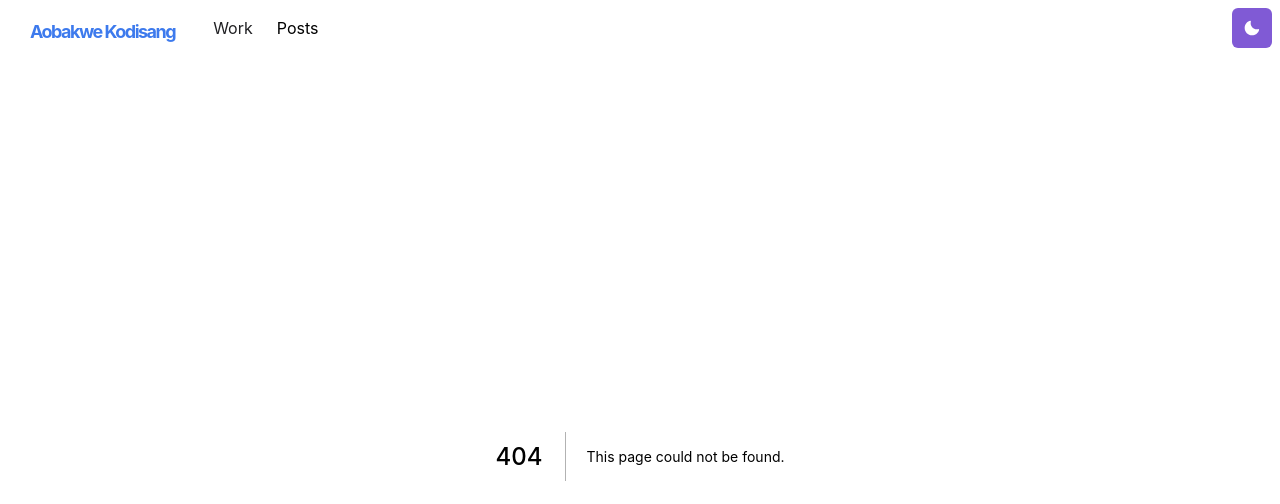
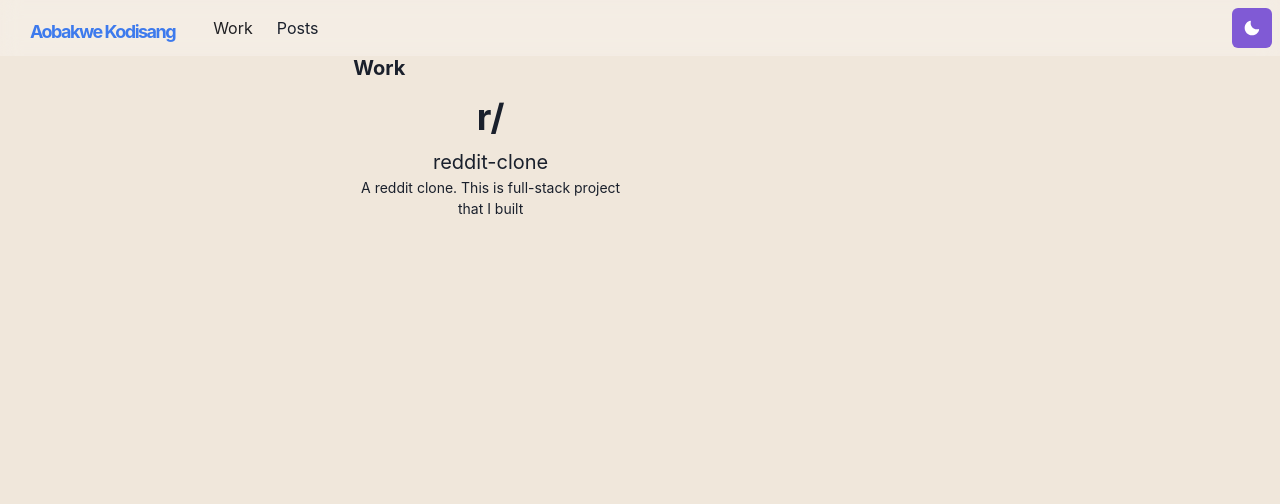
Before and after one commit to OkayAobakwe/friendly-octo-spork, a Next.js app: page /work in a window 1280 px wide. Before the commit this address had no page. Shown: the top 504 px of the page. Built offline with nearby package versions, Linux system fonts and the light colour scheme.

Commit message:
feat(work): add the work page

```diff
--- /dev/null
+++ b/components/GridItem.js
@@ -0,0 +1,51 @@
+import NextLink from "next/link"
+import Image from "next/image"
+import { Box, Text, LinkBox, LinkOverlay, Heading } from "@chakra-ui/react"
+import { Global } from "@emotion/react"
+import Paragraph from "../components/Paragraph"
+
+export const GridItem = ({ children, href, title, thumbnail }) => {
+  return(
+    <Box w="100%" align="center">
+      <LinkBox cursor="pointer">
+        <Image
+          src={thumbnail}
+          alt={title}
+          className="grid-item-thumbnail"
+          placeholder="blur"
+          loading="lazy"
+        />
+        <LinkOverlay href={href} target="_blank">
+          <Text mt={2}>{title}</Text>
+        </LinkOverlay>
+        <Paragraph>{children}</Paragraph>
+      </LinkBox>
+    </Box>
+  )
+}
+
+export const WorkGridItem = ({ children, id, title, name }) => {
+   return (
+     <Box w="100%" align="center" bg="blur">
+       <NextLink href={id}>
+         <LinkBox cursor="pointer">
+           <Heading as="h2">{name}</Heading>
+          <LinkOverlay href={id}>
+            <Text mt={2} fontSize={20}>{title}</Text>
+          </LinkOverlay>
+          <Text fontSize={14}>{children}</Text>
+         </LinkBox>
+       </NextLink>
+     </Box>
+   )
+}
+
+export const GridItemStyle = () => {
+  <Global
+    styles={
+      `.grid-item-thumbnail {
+        border-radius: 12px;
+      }`
+    }
+  />
+}
--- /dev/null
+++ b/pages/work.js
@@ -0,0 +1,25 @@
+import { Container, Heading, SimpleGrid, Divider } from "@chakra-ui/react"
+import Section from "../components/section"
+import { WorkGridItem } from "../components/GridItem"
+
+const Work = () => {
+  return(
+    <Container>
+      <Heading as="h3" fontSize={20} mb={4}>Work</Heading>
+      <SimpleGrid columns={[1, 1, 2]} gap={6}>
+        <Section>
+          <WorkGridItem
+            name="r/"
+            title="reddit-clone"
+            id="https://github.com/OkayAobakwe/reddit-clone"
+          >
+            A reddit clone.
+            This is full-stack project that I built
+          </WorkGridItem>
+        </Section>
+      </SimpleGrid>
+    </Container>
+  )
+}
+
+export default Work
```
